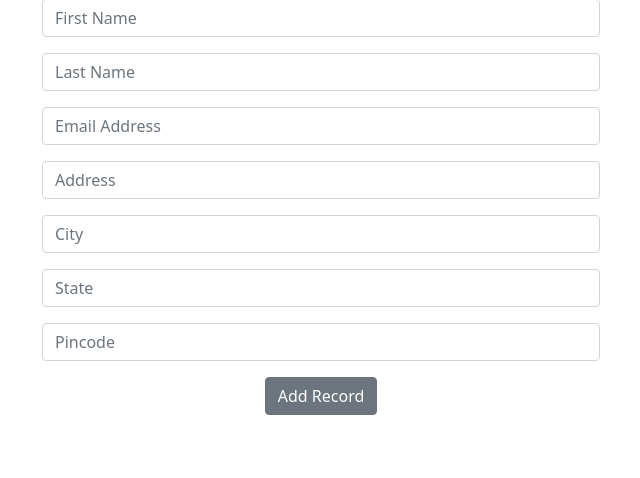
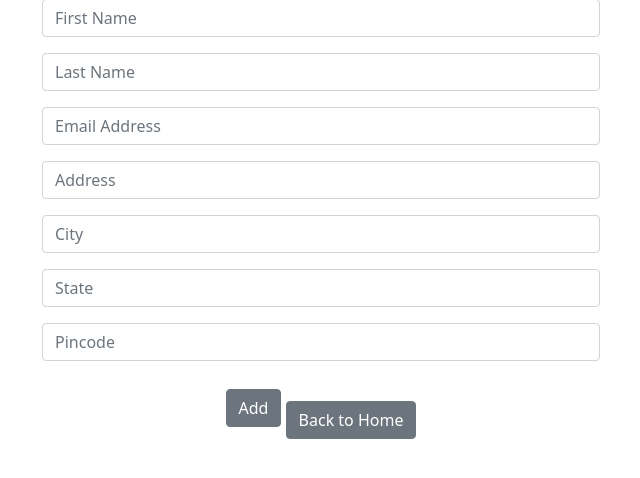
Before and after one commit to HaRi-Haran-D/Management, a Django app: page /add_record in a window 1280 px wide. Shown: the part 137-615 px from the top of the page, without its empty margins (319-959 px from the left). Run offline with Django 5.2, Linux system fonts and the light colour scheme; the visitor is signed in with stand-in values (Sample User, id 1).

Commit message:
project update

```diff
--- a/project/app/templates/add_record.html
+++ b/project/app/templates/add_record.html
@@ -5,7 +5,8 @@
     <form action="{% url 'add_record' %}" method="post" class="w-50 text-center">
         {% csrf_token %}
         {{ form.as_p }}
-        <button type="submit" class="btn btn-secondary">Add Record</button>
+        <button type="submit" class="btn btn-secondary">Add</button>
+        <a href="{% url 'home' %}" class="btn btn-secondary mt-4">Back to Home</a>
     </form>
 </div>
 
--- a/project/app/templates/record.html
+++ b/project/app/templates/record.html
@@ -17,4 +17,5 @@
 
 <a href="{% url 'home' %}" class="btn btn-secondary mt-4">Back to Home</a>
 <a href="{% url 'delete_record' customer_record.id %}" class="btn btn-outline-danger mt-4">Delete</a>
+<a href="{% url 'update_record' customer_record.id %}" class="btn btn-secondary mt-4">Update</a>
 {% endblock %}
--- a/project/app/urls.py
+++ b/project/app/urls.py
@@ -7,4 +7,5 @@ urlpatterns = [
     path('record/<int:pk>', views.customer_record, name = 'record'),
     path('delete/<int:pk>', views.delete_record, name = 'delete_record'),
     path('add_record', views.add_record, name = 'add_record'),
+    path('update_record/<int:pk>', views.update_record, name = 'update_record'),
 ]
--- a/project/app/views.py
+++ b/project/app/views.py
@@ -77,3 +77,16 @@ def add_record(request):
     else:
         messages.error(request, "You must be logged in to add a record.")
         return redirect('home')
+
+def update_record(request,pk):
+    if request.user.is_authenticated:
+        current_record = Record.objects.get(id=pk)
+        form = AddRecordForm(request.POST or None, instance=current_record)
+        if form.is_valid():
+            form.save()
+            messages.success(request, "Record updated successfully.")
+            return redirect('home')
+        return render(request, 'update_record.html', {'form': form})
+    else:
+        messages.error(request, "You must be logged in to add a record.")
+        return redirect('home')
```
Also changed, not shown: project/app/templates/update_record.html (added, +12 -0 lines).
